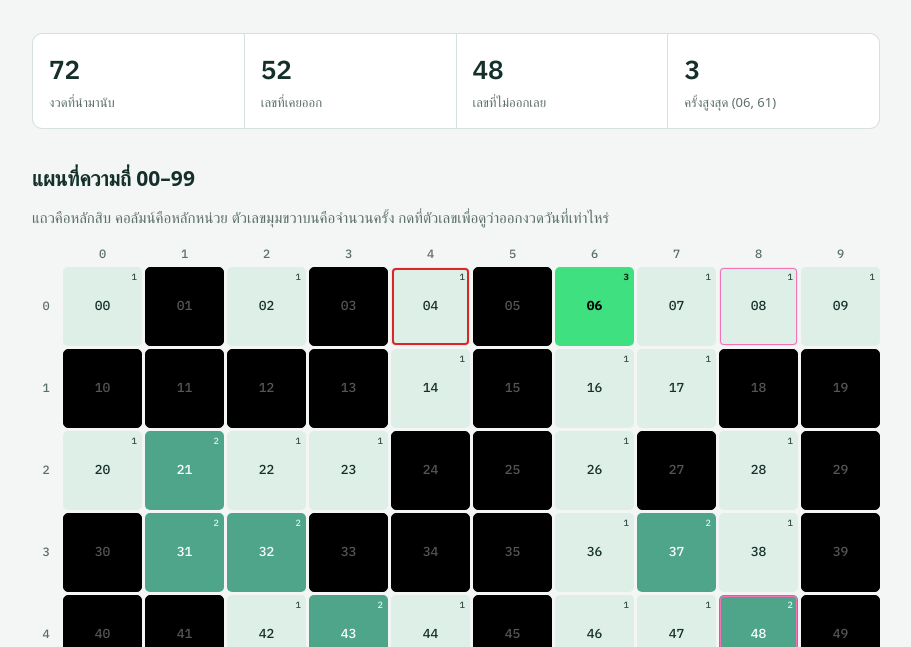
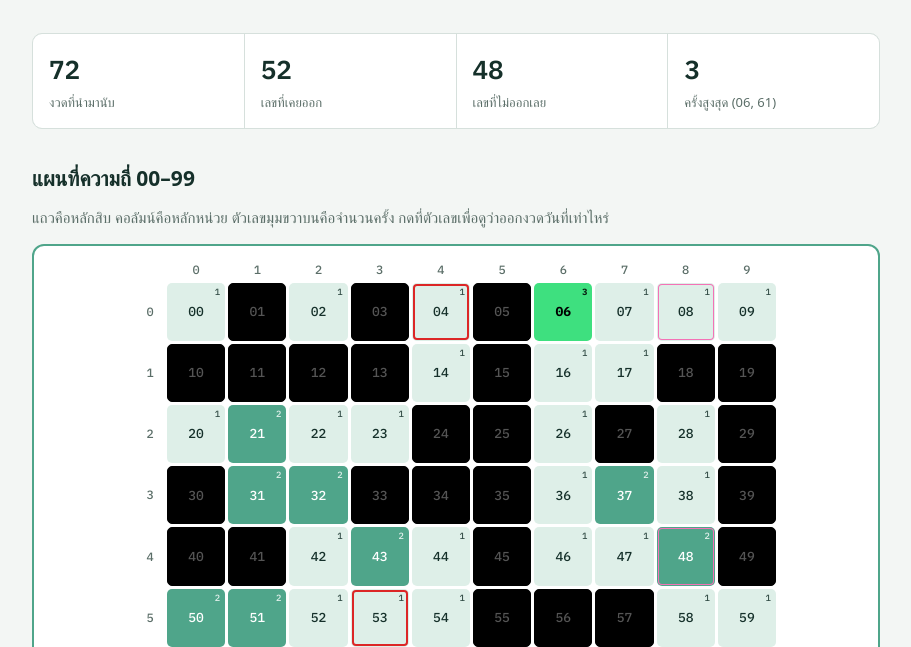
Before and after one commit to burapa-software/lotto-stats, a plain HTML site: page index.html in a window 1280 px wide. Shown: the part 141-788 px from the top of the page, without its empty margins (184-1095 px from the left). Drawn offline with Linux system fonts and the light colour scheme; a web font is replaced by a local one.

Commit message:
แผนที่ความถี่พอดีจอมือถือ และเพิ่มกรอบสีเขียว
Co-Authored-By: Claude Opus 5.5 <noreply@anthropic.com>
Claude-Session: https://claude.ai/code/session_0126jRDA5VzzJueQZAkK71FC

```diff
--- a/index.html
+++ b/index.html
@@ -43,10 +43,10 @@ section{display:grid;gap:14px;min-width:0}
 .facts b{font-family:var(--f-mono);font-size:26px;font-weight:600}
 .facts span{font-size:13px;color:var(--muted)}
 @media (max-width:620px){.facts{grid-template-columns:repeat(2,minmax(0,1fr))}}
-.grid-wrap{overflow-x:auto}
-.heat{display:grid;grid-template-columns:28px repeat(10,minmax(34px,1fr));gap:3px;min-width:400px}
-.heat .h{font-family:var(--f-mono);font-size:12px;color:var(--muted);display:grid;place-items:center}
-.cell{aspect-ratio:1;border-radius:5px;display:grid;place-items:center;font-family:var(--f-mono);font-size:13px;position:relative;background:var(--never);color:var(--never-ink);border:1px solid var(--never-edge);cursor:default;max-width:100%;transition:opacity .15s}
+.grid-wrap{border:2px solid var(--heat2);border-radius:12px;padding:clamp(6px,2.2vw,14px);background:var(--surface)}
+.heat{display:grid;grid-template-columns:clamp(14px,4vw,28px) repeat(10,minmax(0,1fr));gap:clamp(2px,.8vw,3px);max-width:640px;margin:0 auto}
+.heat .h{font-family:var(--f-mono);font-size:clamp(10px,2.8vw,12px);color:var(--muted);display:grid;place-items:center}
+.cell{aspect-ratio:1;border-radius:5px;display:grid;place-items:center;font-family:var(--f-mono);font-size:clamp(10px,3.2vw,13px);position:relative;min-width:0;background:var(--never);color:var(--never-ink);border:1px solid var(--never-edge);cursor:default;max-width:100%;transition:opacity .15s}
 .cell[data-c="1"]{background:var(--heat1);color:var(--ink);border-color:transparent}
 .cell[data-c="2"]{background:var(--heat2);color:#fff;border-color:transparent}
 .cell[data-c="3"]{background:var(--heat3);color:#000;font-weight:700;border-color:transparent}
@@ -67,7 +67,7 @@ section{display:grid;gap:14px;min-width:0}
 .hitcard .dates span{border:1px solid var(--line);background:var(--bg);border-radius:6px;padding:4px 10px;font-size:13px}
 .hitcard .dates span b{font-family:var(--f-mono);font-weight:600}
 .hitcard .dates span.new{border-color:var(--red);color:var(--red)}
-.cell sup{position:absolute;top:2px;right:4px;font-size:9px;opacity:.85}
+.cell sup{position:absolute;top:1px;right:clamp(2px,.8vw,4px);font-size:clamp(7px,2vw,9px);opacity:.85}
 .legend{display:flex;flex-wrap:wrap;gap:10px 14px;font-size:13px;color:var(--muted);align-items:center}
 .legend i{display:inline-block;width:14px;height:14px;border-radius:3px;margin-right:6px}
 .legend button{font:inherit;font-size:13px;color:var(--ink);background:var(--surface);border:1px solid var(--line);border-radius:999px;padding:4px 10px 4px 8px;cursor:pointer;display:inline-flex;align-items:center}
```
